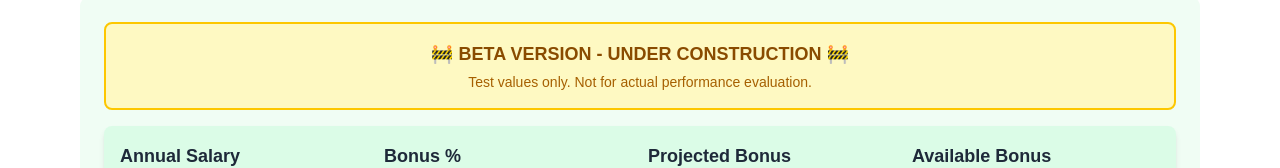
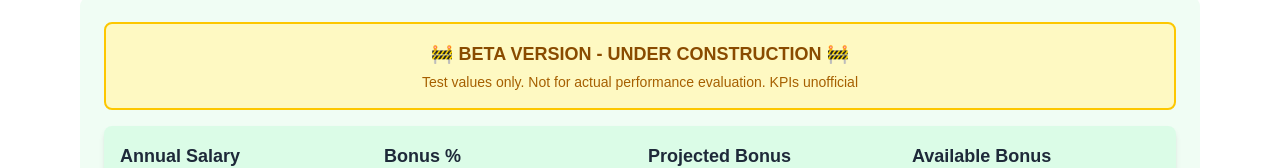
Before and after one commit to TyMurrayELM/KPI-Dashboard, a Next.js app: page / in a window 1280 px wide. Shown: the part 141-309 px from the top of the page. Built offline with nearby package versions, Linux system fonts and the light colour scheme.

Commit message:
updated Beta text

```diff
--- a/src/components/KPIDashboard.backup.jsx
+++ b/src/components/KPIDashboard.backup.jsx
@@ -396,7 +396,7 @@ const [headcount, setHeadcount] = useState(defaultHeadcount);
           🚧 BETA VERSION - UNDER CONSTRUCTION 🚧
         </h3>
         <p className="text-sm text-yellow-700 mt-1">
-          Test values only. Not for actual performance evaluation.
+          Test values only. Not for actual performance evaluation. KPIs unofficial
         </p>
       </div>
     )}
```
